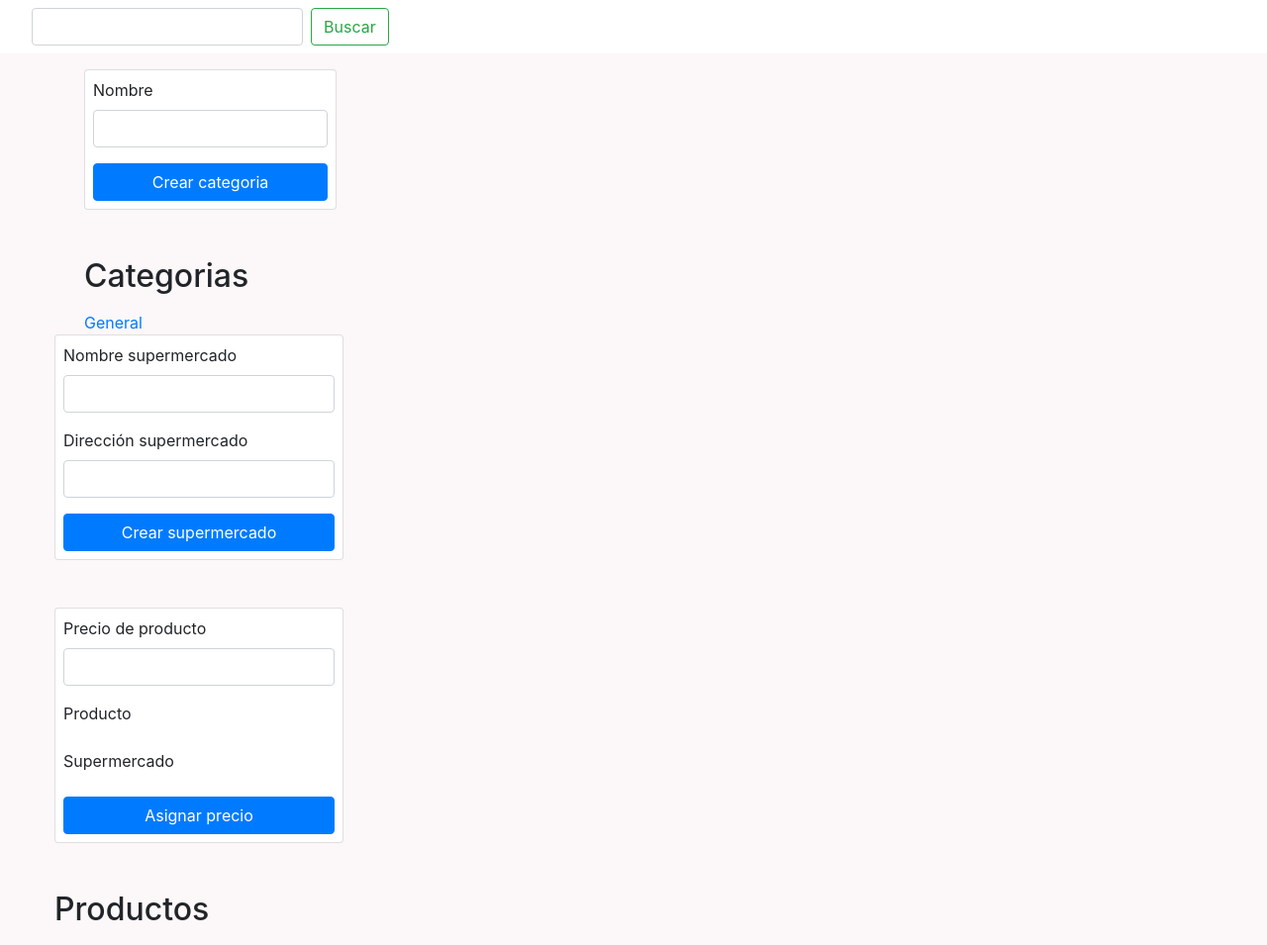
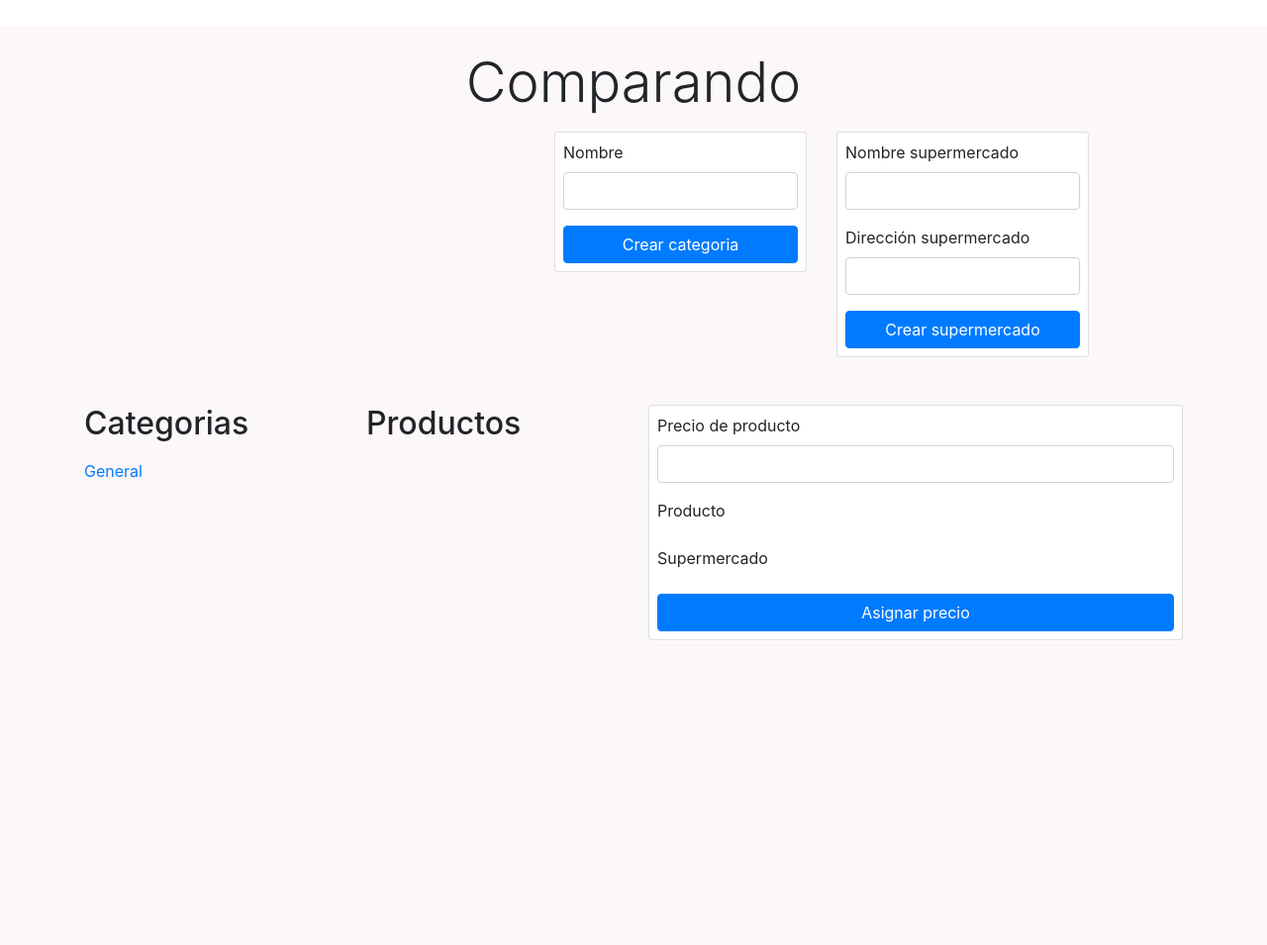
Before and after one commit to anagabrielamp/comparando, a PHP site: page /home.php in a window 1280 px wide. Shown: the whole page at 99% size. After the commit the page ends 647 px from the top, so only its background shows below. Run offline with PHP 8.4, Linux system fonts and the light colour scheme; data that the repository does not hold is empty; some libraries are stand-ins or nearby versions.

Commit message:
modifique estilo de home

```diff
--- a/home.php
+++ b/home.php
@@ -77,20 +77,12 @@ $precios = mysqli_query($conexion, $query);
   <button class="navbar-toggler" type="button" data-toggle="collapse" data-target="#navbarSupportedContent" aria-controls="navbarSupportedContent" aria-expanded="false" aria-label="Toggle navigation">
     <span class="navbar-toggler-icon"></span>
   </button>
-
-  <div class="collapse navbar-collapse" id="navbarSupportedContent">
-
-    <form class="form-inline my-2 my-lg-0" id="search">
-      <input class="form-control mr-sm-2" type="text" aria-label="Search">
-      <button class="btn btn-outline-success my-2 my-sm-0" type="submit">Buscar</button>
-    </form>
-  </div>
 </nav>
 
-<div class="container mt-3">
-        <h1 class="display-3 text-center mb-3 d-md-none">Comparando</h1>
+<div class="container mt-4">
+        <h1 class="display-4 text-center mb-3">Comparando</h1>
         <div class="row">
-          <div class="col-sm-12 col-md-3">
+          <div class="col-3 offset-2">
                 <?php if (isset($_SESSION["categoria-nombre"])) { ?>
                 <div class="card p-2 mb-5">
                     <form action="acciones/crearproducto.php" method="post">
@@ -104,10 +96,10 @@ $precios = mysqli_query($conexion, $query);
                         </div>
                         <button type="submit" class="btn btn-primary w-100" id="post-button">Crear producto</button>
                     </form>
+                </div>
+                <?php } ?>
             </div>
-                <?php } ?>
-        <div class="row">
-            <div  class="col-12">
+            <div  class="col-3">
                 <div class="card p-2 mb-5">
                     <form action="acciones/crearcategoria.php" method="post">
                         <div class="form-group">
@@ -118,21 +110,8 @@ $precios = mysqli_query($conexion, $query);
                     </form>
                 </div>
             </div>
-        </div>
-        <div class="row">
-            <div class="col-sm-12 col-md-3" id="categorias">
-                <h2 class="mb-3">Categorias</h2>
-                <a href="acciones/seleccionarcategoria.php?id=general" class="card-link">General</a><br/>
-                <?php
-                    while($categoria = mysqli_fetch_array($categorias)) {
-                        ?>
-                            <a href="acciones/seleccionarcategoria.php?id=<?php echo $categoria["CategoriaId"]; ?>&nombre=<?php echo $categoria["Nombre"]; ?>" class="card-link"><?php echo $categoria["Nombre"]; ?></a><br/>
-                        <?php
-                    }
-                ?>
-            </div>
-        <div class="row">
-            <div class="card p-2 mb-5">
+            <div class="col-3">
+                <div class="card p-2 mb-5">
                     <form action="acciones/crearsupermercado.php" method="post">
                         <div class="form-group">
                             <label for="nombre-supermercado">Nombre supermercado</label>
@@ -144,11 +123,34 @@ $precios = mysqli_query($conexion, $query);
                         </div>
                         <button type="submit" class="btn btn-primary w-100" id="">Crear supermercado</button>
                     </form>
+                </div>
             </div>
         </div>
+        <div class="row">
+            <div class="col-3" id="categorias">
+                <h2 class="mb-3">Categorias</h2>
+                <a href="acciones/seleccionarcategoria.php?id=general" class="card-link">General</a><br/>
+                <?php
+                    while($categoria = mysqli_fetch_array($categorias)) {
+                        ?>
+                            <a href="acciones/seleccionarcategoria.php?id=<?php echo $categoria["CategoriaId"]; ?>&nombre=<?php echo $categoria["Nombre"]; ?>" class="card-link"><?php echo $categoria["Nombre"]; ?></a><br/>
+                        <?php
+                    }
+                ?>
+            </div>
+            <div class="col-3" id="productos">
+                <h2 class="mb-3">Productos</h2>
+                <?php
+                    while($producto = mysqli_fetch_array($productos)) {
+                        ?>
+                            <a href="producto.php?productoId=<?php echo $producto["ProductoId"]; ?>&titulo=<?php echo $producto["Titulo"]; ?>" class="card-link"><?php echo $producto["Titulo"]; ?></a><br/>
+                        <?php
+                    }
+                ?>
+            </div>
 
 
-        <div class="row">
+            <div class="col-6">
             <div class="card p-2 mb-5">
                     <form action="acciones/crearprecio.php" method="post">
                         <div class="form-group">
@@ -158,6 +160,7 @@ $precios = mysqli_query($conexion, $query);
                         <div class="form-group">
                             <label for="producto">Producto</label>
                         <?php
+                    mysqli_data_seek( $productos, 0);
                     while($producto = mysqli_fetch_array($productos)) {
                         ?>
                         <input type="radio" name="productoId" value="<?php echo $producto["ProductoId"]; ?>"><?php echo $producto["Titulo"]; ?>
@@ -169,6 +172,7 @@ $precios = mysqli_query($conexion, $query);
                         <div class="form-group">
                             <label for="supermercado">Supermercado</label>
                             <?php
+
                     while($supermercado = mysqli_fetch_array($supermercados)) {
                         ?>
                         <input type="radio" name="supermercadoId" value="<?php echo $supermercado["SupermercadoId"]; ?>"><?php echo $supermercado["Nombre"]; ?>
@@ -176,26 +180,10 @@ $precios = mysqli_query($conexion, $query);
                         <?php
                     }
                 ?>
-                        </div>
+                </div>
 
                         <button type="submit" class="btn btn-primary w-100" id="">Asignar precio</button>
                     </form>
-                </div>
-                <div class="row">
-                <div class="col-sm-12 col-md-3" id="productos">
-                <h2 class="mb-3">Productos</h2>
-                <?php
-                    mysqli_data_seek( $productos, 0 );
-                    while($producto = mysqli_fetch_array($productos)) {
-                        ?>
-                            <a href="producto.php?productoId=<?php echo $producto["ProductoId"]; ?>&titulo=<?php echo $producto["Titulo"]; ?>" class="card-link"><?php echo $producto["Titulo"]; ?></a><br/>
-                        <?php
-                    }
-                ?>
-
-
-
-
                 </div>
                 </div>
 
```
